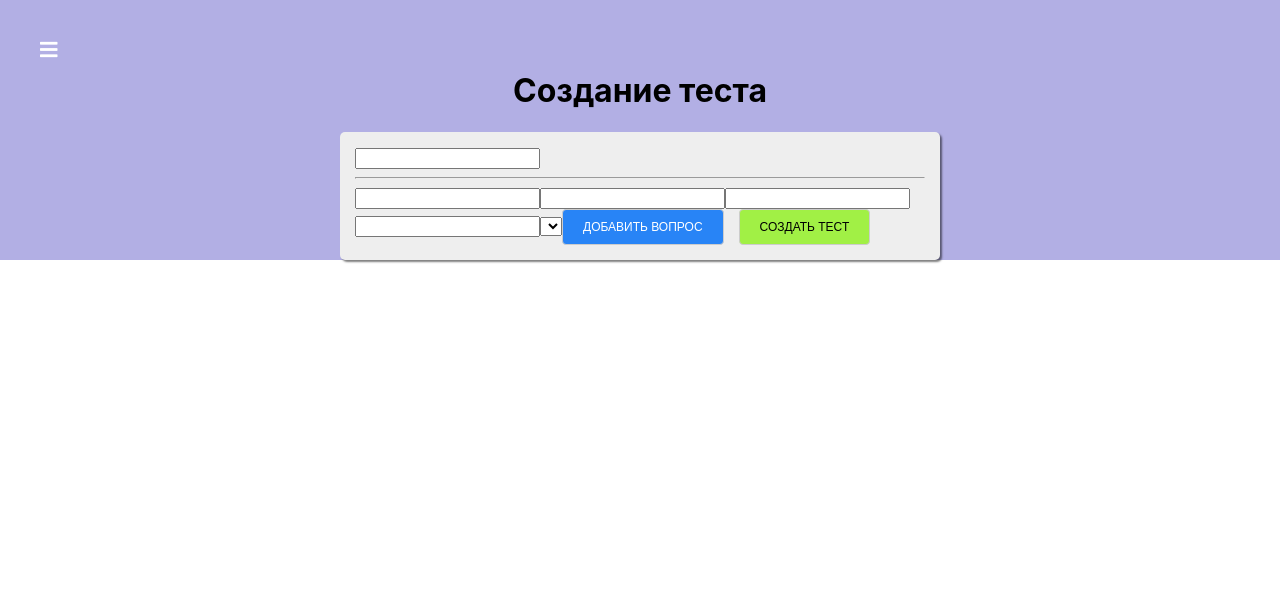
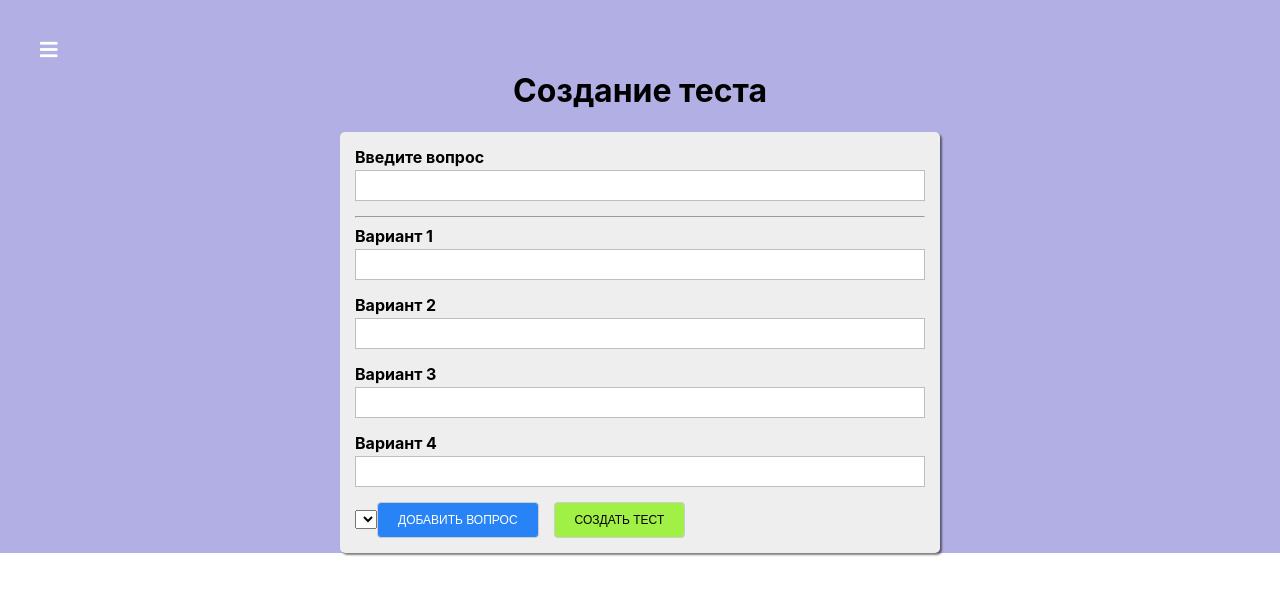
Before and after one commit to Lenkoranskiy007/questions, a React (Create React App) app: page /quiz-creator in a window 1280 px wide. Shown: the top 594 px of the page. Built offline with nearby package versions, Linux system fonts and the light colour scheme.

Commit message:
eleven comm

```diff
--- /dev/null
+++ b/src/Form/formFramework.js
@@ -0,0 +1,9 @@
+export function createControl(config, validation) {
+    return {
+        ...config,
+        validation,
+        valid: !validation,
+        touched: false,
+        value: ''
+    }
+}
--- /dev/null
+++ b/src/Hoc/Auxillary.js
@@ -0,0 +1,2 @@
+const Auxillary = props => props.children
+export default Auxillary
--- a/src/containers/QuizCreator/QuizCreator.js
+++ b/src/containers/QuizCreator/QuizCreator.js
@@ -1,8 +1,38 @@
 import React from 'react';
 import classes from './QuizCreator.module.css'
 import Button from '../../Components/UI/Button/Button'
+import {createControl} from '../../Form/formFramework'
+import Input from "../../Components/UI/Input/Input";
+import Auxillary from "../../Hoc/Auxillary";
+
+function createOptionControl(number) {
+    return createControl({
+      label: `Вариант ${number}`,
+      errorMessage: 'Значение не может быть пустым ',
+      id: number
+    },{required: true}
+    )
+}
+
+function createFormControls() {
+    return {
+        question: createControl({
+            label: 'Введите вопрос',
+            errorMessage: 'Вопрос не может быть пустым'
+        },{required: true}),
+        option1: createOptionControl(1),
+        option2: createOptionControl(2),
+        option3: createOptionControl(3),
+        option4: createOptionControl(4),
+    }
+}
 
 class QuizCreator extends React.Component {
+
+    state = {
+        quiz: [],
+        formControls: createFormControls()
+    }
 
     submitHandler  = (event) => {
         event.preventDefault()
@@ -15,19 +45,40 @@
     createQuizHAndler = () => {
 
     }
+
+    changeHandler = (value, controlName) => {
+
+    }
+
+    renderControls () {
+        return Object.keys(this.state.formControls).map((controlName, index) => {
+            const control = this.state.formControls[controlName]
+            return (
+                <Auxillary key={controlName + index}>
+                <Input
+                    label={control.label}
+                    value={control.value}
+                    valid={control.valid}
+                    shouldValidate={!!control.validation}
+                    touched={control.touched}
+                    errorMessafe={control.errorMessage}
+                    onChange={event => this.changeHandler(event.target.value, controlName)}
+
+                />
+                  {  index === 0 ? <hr/> : null}</Auxillary>
+
+            )
+
+        })
+    }
+
     render(){
        return (
            <div className={classes.QuizCreator}>
                <div>
                    <h1>Создание теста </h1>
                    <form onSubmit={this.submitHandler}>
-                       <input type="text"/>
-                       <hr/>
-                       <input type="text"/>
-                       <input type="text"/>
-                       <input type="text"/>
-                       <input type="text"/>
-
+                       {this.renderControls()}
                        <select ></select>
                        <Button
                           type='primary'
```
Also changed, not shown: 1 other file (tests, documents, lock files or other folders).
